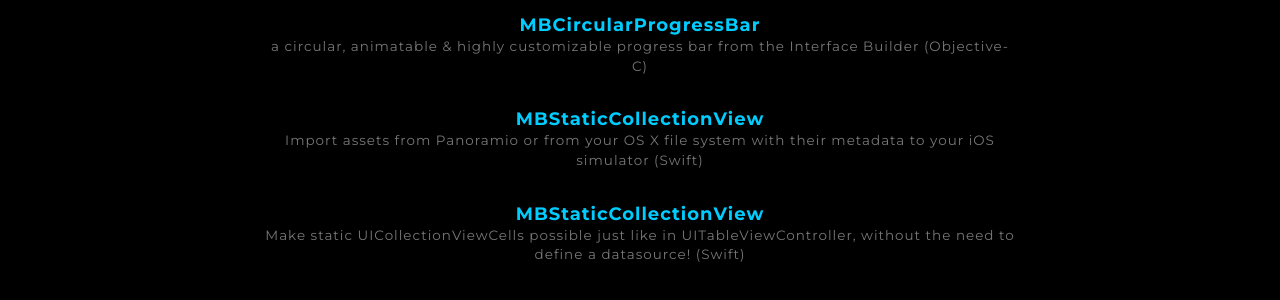
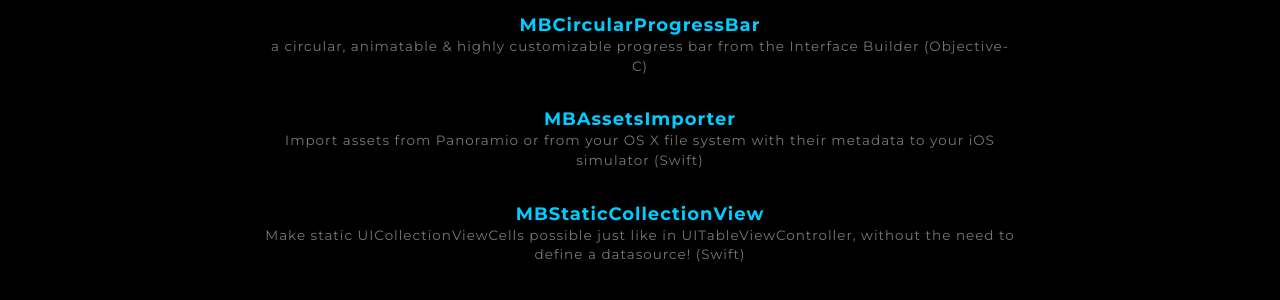
Before and after one commit to MatiBot/MatiBot.github.io, a Jekyll site: the page built from index.html, in a window 1280 px wide and 900 px high, scrolled down 1790 px. Shown: the part 152-452 px from the top of the window. Built offline with Jekyll 4.4.1, drawn with Linux system fonts in a browser that asks for light colours; comment, search, counter and statistics services are not loaded.

Commit message:
fix name

```diff
--- a/_data/releases.yml
+++ b/_data/releases.yml
@@ -2,7 +2,7 @@
   description: a circular, animatable & highly customizable progress bar from the Interface Builder (Objective-C)
   url: https://github.com/matibot/MBCircularProgressBar
 
-- name: MBStaticCollectionView
+- name: MBAssetsImporter
   description: Import assets from Panoramio or from your OS X file system with their metadata to your iOS simulator (Swift)
   url: https://github.com/matibot/MBAssetsImporter
 
```
